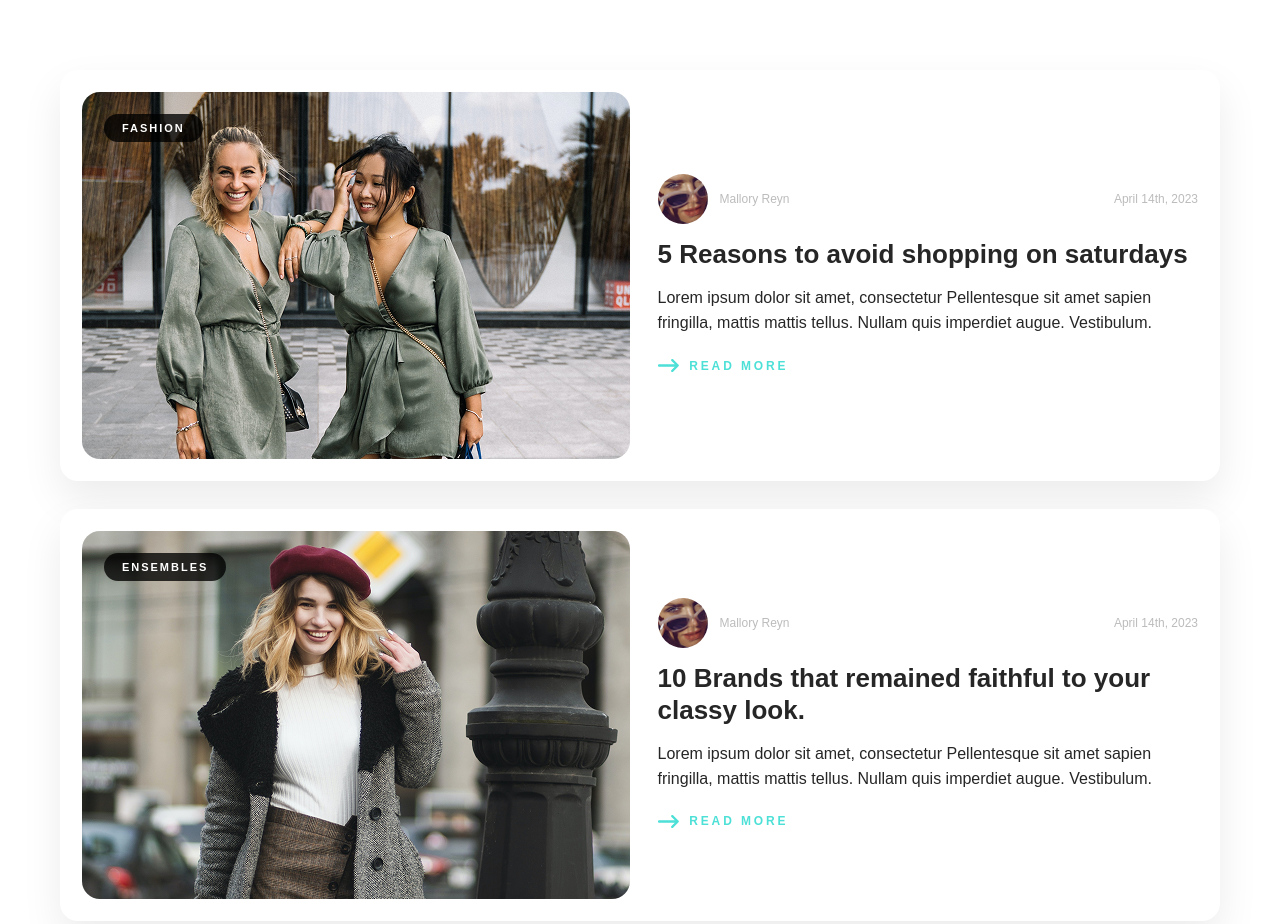
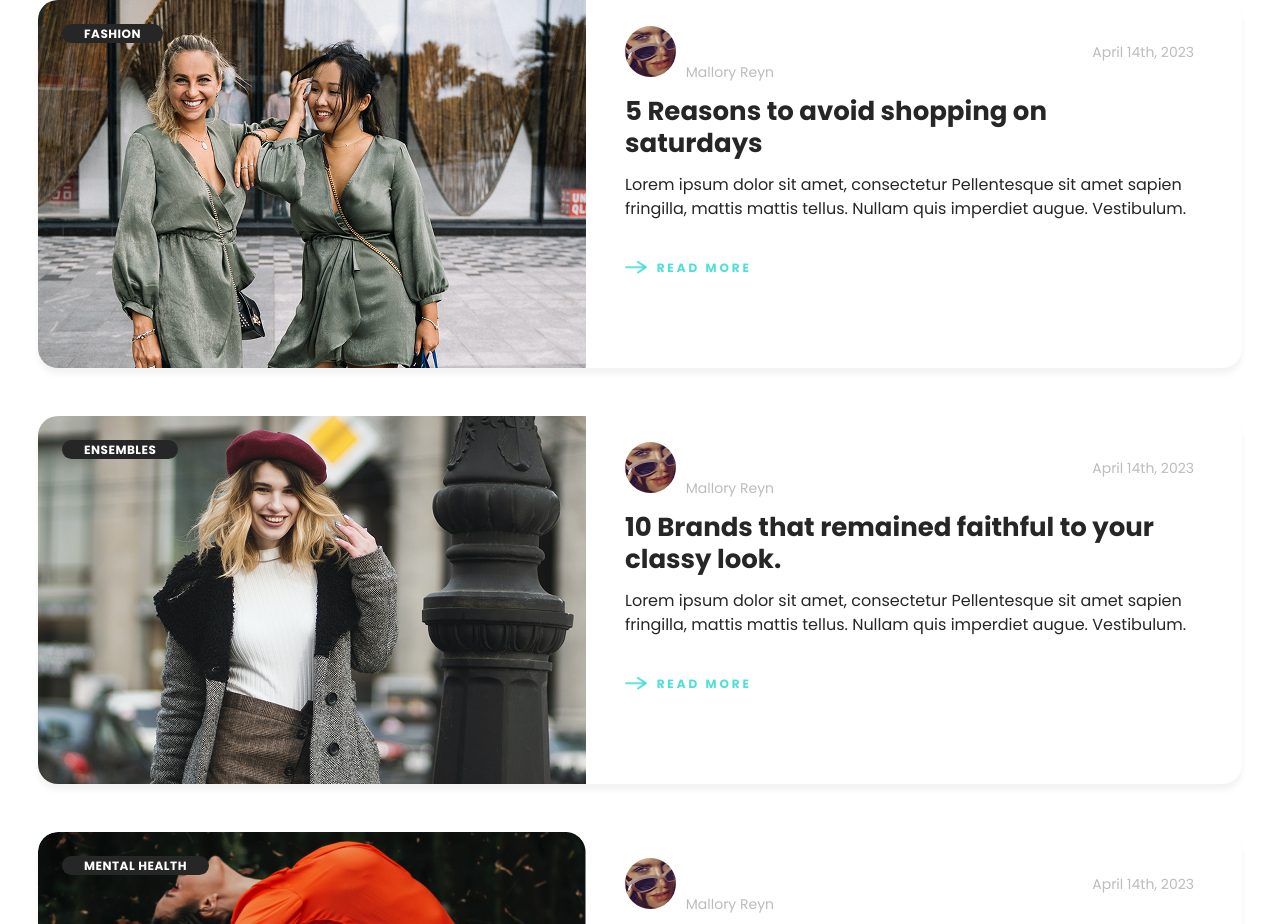
Before and after one commit to gugaarchvadze/first-group-teamwork, a plain HTML site: page index.html in a window 1280 px wide. Shown: the top 924 px of the page. Drawn offline with Linux system fonts and the light colour scheme.

Commit message:
Rewrite posts section to match Figma

```diff
--- a/index.html
+++ b/index.html
@@ -6,6 +6,7 @@
     <meta name="viewport" content="width=device-width, initial-scale=1.0">
     <title>LUX VENTUS</title>
     <link rel="icon" href="favicon.png" type="image/png">
+    <link href="https://fonts.googleapis.com/css2?family=Poppins:wght@400;700&display=swap" rel="stylesheet">
 
     <link rel="stylesheet" href="style.css">
 
@@ -24,80 +25,34 @@
 <body>
 
 
-    <!-- ეს არის სექცია ბოლოდან მესამე ქარდის -->
 
     <section class="posts">
-        <article class="post-card">
+        <article class="post-cards">
             <div class="post-media">
-                <img src="assets/fashion 2 girls.png" alt="fashion-post">
-                <span class="tag">FASHION</span>
+                <img src="assets/fashion 2 girls.png" alt="Two women in green outfits">
+                <span class="icon-text">FASHION</span>
 
             </div>
-            <div class="post-content">
-                <div class="post-meta">
+            <div class="post-contents">
+                <div class="post-line">
                     <div class="author">
-                        <img class="avatar" src="assets/woman with sunglasses.png" alt="Mallory Reyn">
+                        <img class="author-image" src="assets/woman with sunglasses.png" alt="Mallory Reyn">
                         <span class="author-name">Mallory Reyn</span>
                     </div>
                     <span class="date">April 14th, 2023</span>
                 </div>
                 <h3 class="title">5 Reasons to avoid shopping on saturdays</h3>
-                <p class="desc">Lorem ipsum dolor sit amet, consectetur Pellentesque
+                <p class="description">Lorem ipsum dolor sit amet, consectetur Pellentesque
                     sit amet sapien fringilla, mattis mattis tellus.
                     Nullam quis imperdiet augue. Vestibulum.</p>
                 <a href="#" class="readmore">
-                    <!-- ეს არის read more svg ისარის კოდი  -->
+                    <img src="assets/arrow.png" alt="" class="readmore-arrow">
+                    <span>READ MORE</span>
 
-                    <svg class="arrow-icon" width="21.67" height="13" viewBox="0 0 22 13" fill="none"
-                        xmlns="http://www.w3.org/2000/svg">
-                        <path d="M1 6.5H20M14.5 1L20 6.5L14.5 12" stroke="currentColor" stroke-width="2.3"
-                            stroke-linecap="round" stroke-linejoin="round" />
-                    </svg>
-                    READ MORE
                 </a>
-
-            </div>
 
 
 
-
-
-
-            <!-- ეს არის სექცია ბოლოდან მეორე ქარდის -->
-
-
-
-        </article>
-        <article class="post-card">
-            <div class="post-media">
-                <img src="assets/2 blond woman.png" alt="Ensembles post">
-                <span class="tag">ENSEMBLES</span>
-            </div>
-
-            <div class="post-content">
-                <div class="post-meta">
-                    <div class="author">
-                        <img class="avatar" src="assets/woman with sunglasses.png" alt="Mallory Reyn">
-                        <span class="author-name">Mallory Reyn</span>
-                    </div>
-                    <span class="date">April 14th, 2023</span>
-                </div>
-
-                <h3 class="title">10 Brands that remained faithful to your classy look.</h3>
-
-                <p class="desc">Lorem ipsum dolor sit amet, consectetur Pellentesque
-                    sit amet sapien fringilla, mattis mattis tellus.
-                    Nullam quis imperdiet augue. Vestibulum.</p>
-                <a href="#" class="readmore">
-                    <!-- ესეც read more svg ისრის კოდია -->
-
-                    <svg class="arrow-icon" width="21.67" height="13" viewBox="0 0 22 13" fill="none"
-                        xmlns="http://www.w3.org/2000/svg">
-                        <path d="M1 6.5H20M14.5 1L20 6.5L14.5 12" stroke="currentColor" stroke-width="2.3"
-                            stroke-linecap="round" stroke-linejoin="round" />
-                    </svg>
-                    READ MORE
-                </a>
             </div>
         </article>
 
@@ -105,41 +60,76 @@
 
 
 
-        <!-- ეს არის სექცია ბოლო ქარდის -->
 
 
-        <article class="post-card">
+
+        <article class="post-cards">
             <div class="post-media">
-                <img src="assets/3 solo woman.png" alt="MENTAL HEALTH post">
-                <span class="tag">MENTAL HEALTH</span>
+                <img src="assets/2 blond woman.png" alt="woman with red hat">
+                <span class="icon-text">ENSEMBLES</span>
+
             </div>
-            <div class="post-content">
-                <div class="post-meta">
+            <div class="post-contents">
+                <div class="post-line">
                     <div class="author">
-                        <img class="avatar" src="assets/woman with sunglasses.png" alt="Mallory Reyn">
-                        <span class="author-name">Mallory Reym</span>
+                        <img class="author-image" src="assets/woman with sunglasses.png" alt="Mallory Reyn">
+                        <span class="author-name">Mallory Reyn</span>
+                    </div>
+                    <span class="date">April 14th, 2023</span>
+                </div>
+                <h3 class="title">10 Brands that remained
+                    faithful to your classy look.</h3>
+                <p class="description">Lorem ipsum dolor sit amet, consectetur Pellentesque
+                    sit amet sapien fringilla, mattis mattis tellus.
+                    Nullam quis imperdiet augue. Vestibulum.</p>
+                <a href="#" class="readmore">
+                    <img src="assets/arrow.png" alt="" class="readmore-arrow">
+                    <span>READ MORE</span>
+                </a>
+
+
+
+
+            </div>
+
+        </article>
+
+
+
+
+
+
+
+
+        <article class="post-cards">
+            <div class="post-media">
+                <img src="assets/3 solo woman.png" alt="woman dances">
+                <span class="icon-text">MENTAL HEALTH</span>
+
+            </div>
+            <div class="post-contents">
+                <div class="post-line">
+                    <div class="author">
+                        <img class="author-image" src="assets/woman with sunglasses.png" alt="Mallory Reyn">
+                        <span class="author-name">Mallory Reyn</span>
                     </div>
                     <span class="date">April 14th, 2023</span>
                 </div>
                 <h3 class="title">Mental health tips to cope
                     with stress.</h3>
-                <p class="desc">Lorem ipsum dolor sit amet, consectetur Pellentesque
+                <p class="description">Lorem ipsum dolor sit amet, consectetur Pellentesque
                     sit amet sapien fringilla, mattis mattis tellus.
                     Nullam quis imperdiet augue. Vestibulum.</p>
-
                 <a href="#" class="readmore">
-                    <!-- ეს არის read more svg ისარის კოდი -->
-
-                    <svg class="arrow-icon" width="21.67" height="13" viewBox="0 0 22 13" fill="none"
-                        xmlns="http://www.w3.org/2000/svg">
-                        <path d="M1 6.5H20M14.5 1L20 6.5L14.5 12" stroke="currentColor" stroke-width="2.3"
-                            stroke-linecap="round" stroke-linejoin="round" />
-                    </svg>
-                    READ MORE
+                    <img src="assets/arrow.png" alt="" class="readmore-arrow">
+                    <span>READ MORE</span>
                 </a>
 
             </div>
+
         </article>
+
+
 
     </section>
 
--- a/style.css
+++ b/style.css
@@ -18,26 +18,72 @@ a {
 
 
 
+
 .posts{
-  max-width: 1200px;
-  margin: 70px auto;
-  padding: 0 20px;
-  display:flex;
+  max-width: 1204px;
+  width: 100%;
+  margin: 0 auto;
+  display: flex;
   flex-direction: column;
-  gap: 28px;
+  gap: 48px;
 }
 
 
 
 
 
-.post-card{
-  background:#fff;
-  border-radius:18px;
-  box-shadow: 0 18px 40px rgba(0,0,0,.08);
-  display:flex;
-  gap: 28px;
-  padding: 22px;
+.post-cards{
+  display: flex;
+  background-color: #FFFFFF;
+  border-radius: 20px;
+  overflow: hidden;
+  box-shadow: 0 6px 6px rgba(0, 0, 0, 0.05);
+  height: 368px;
+
+
+
+}
+
+
+
+
+
+.post-media{
+  flex: 0 0 548px;
+  position: relative;
+  height: 100%;
+}
+
+
+
+
+
+.post-contents{
+  display: flex;
+  flex-direction: column;
+  flex: 1;
+  padding:26px 48px 89px 39px;
+}
+
+
+
+
+
+.icon-text{
+  position: absolute;
+  top: 24px;
+  left: 24px;
+  height: 19px;
+  padding: 0 22px;
+  background: #262626;
+  color: #ffffff;
+  border-radius: 20px;
+  display: inline-flex;
+  align-items: center;
+  justify-content: center;
+  font-size: 12px;
+  font-weight: 700;
+  letter-spacing: 0.5px;
 }
 
 
@@ -45,87 +91,43 @@ a {
 
 
 
-.post-media{
-  position: relative;
-  width: 547.51px;
-  height: 367.41px;
-  flex-shrink: 0;
+
+.post-media img{
+  width: 100%;
+  height: 100%;
+  object-fit: cover;
+  display: block;
 }
 
 
 
 
 
+.post-line{
+  display: flex;
+  justify-content: space-between;
+  align-items: center;
+  margin-bottom: 16px;
+}
 
-.post-media img{
-  width:100%;
-  height:100%;
-  object-fit: cover;
-  border-radius:18px;
-  display:block;
+
+
+.author{
+  display: flex;
+  align-items: baseline;
+  gap: 10px;
 }
 
 
 
 
 
-
-.tag{
-  position:absolute;
-  top: 22px;
-  left: 22px;
-  background: rgba(0,0,0,.78);
-  color:#fff;
-  padding: 8px 18px;
-  border-radius: 999px;
-  font-size: 11px;
-  font-weight: 700;
-  letter-spacing: .18em;
-}
-
-
-
-
-
-
-.post-content{
-  flex: 1;
-  display:flex;
-  flex-direction: column;
-  justify-content: center;
-}
-
-
-
-
-
-.post-meta{
-  display:flex;
-  justify-content: space-between;
-  align-items:center;
-  margin-bottom: 14px;
-}
-
-
-
-
-
-
-.author{
-  display:flex;
-  align-items:center;
-  gap: 12px;
-}
-
-
-
-
-
-.avatar{
-  width: 50px;
-  height: 50px;
+.author-image{
+  width: 50.77px;
+  height: 50.77px;
   border-radius: 50%;
   object-fit: cover;
+  flex-shrink: 0;
 }
 
 
@@ -134,8 +136,61 @@ a {
 
 .author-name,
 .date{
+  font-size: 14px;
+  font-weight: 400;
+  line-height: 14px;
+  color: #BCBCBC;
+}
+
+
+
+
+.title{
+  font-size: 26px;
+  font-weight: 700;
+  line-height: 32px;
+  max-width: 543px;
+  margin-bottom: 14px;
+  color: #262626;
+}
+
+
+
+.description{
+  font-size: 16px;
+  font-weight: 400;
+  line-height: 24px;
+  max-width: 569px;
+  margin-bottom: 22px;
+  color: #262626;
+}
+
+
+.readmore{
+  display: inline-flex;
+  align-items: center;
+  gap: 10px;
+  width: 215px;
+  height: 23px;
+
   font-size: 12px;
-  color: #bcbcbc;
+  font-weight: 700;
+  letter-spacing: 0.24em;
+  line-height: 1;
+
+  color: #4CE0D7;
+  margin-top: auto;
+}
+
+
+
+
+
+.readmore:hover{
+  text-decoration: underline;
+  font-weight: bold;
+  transform: scale(1.1);
+
 }
 
 
@@ -143,53 +198,8 @@ a {
 
 
 
-.title{
-  font-size: 26px;
-  font-weight: 700;
-  line-height: 1.25;
-  margin-bottom: 14px;
-  color:#262626;
+.readmore-arrow{
+  width: 21.67px;
+  height: 13px;
+  flex-shrink: 0;
 }
-
-
-
-
-
-.desc{
-  font-size: 16px;
-  line-height: 1.6;
-  color:#262626;
-  margin-bottom: 18px;
-  max-width: 569px;
-}
-
-
-
-
-
-.readmore{
-  display:inline-flex;
-  align-items:center;
-  gap: 10px;
-  width: 215px;
-  height: 23px;
-  color:#4CE0D7;
-  font-size: 12px;
-  font-weight: 700;
-  line-height: 1;
-  letter-spacing: 0.24em;
-}
-
-
-
-
-.arrow-icon{ flex-shrink:0; }
-
-
-
-
-@media (max-width: 900px){
-  .post-card{ flex-direction: column; }
-  .post-media{ width: 100%; height: 260px; }
-  .desc{ max-width: 100%; }
-}
```
Also changed, not shown: assets/arrow.png (added).
